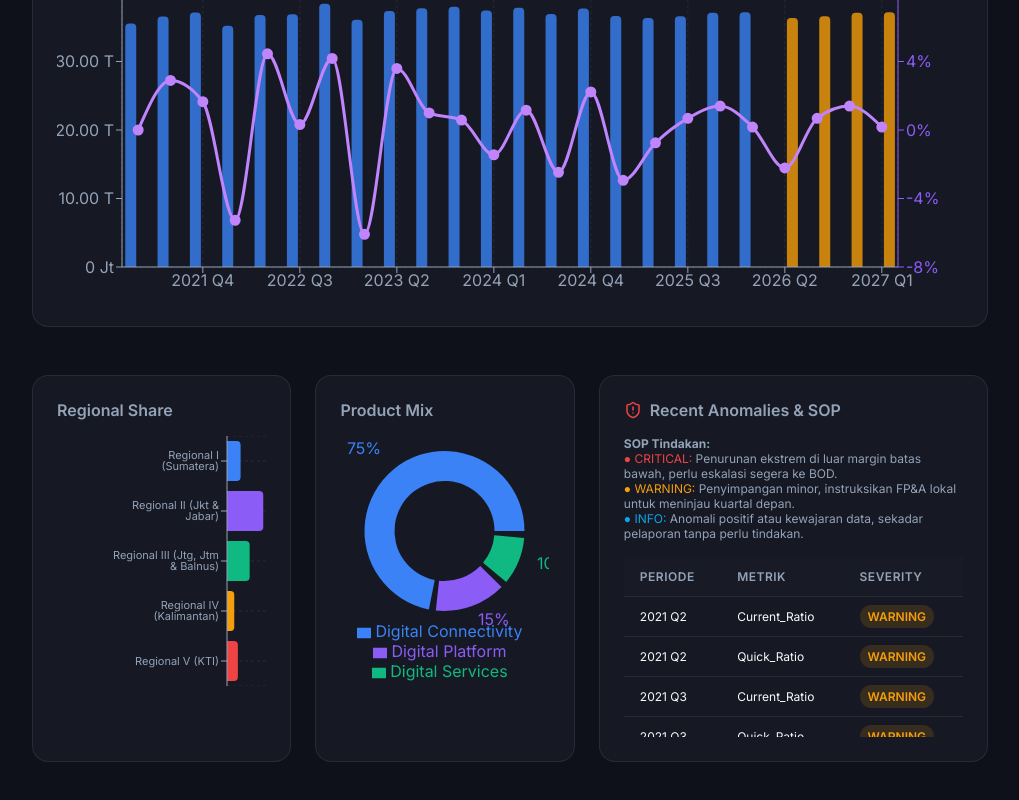
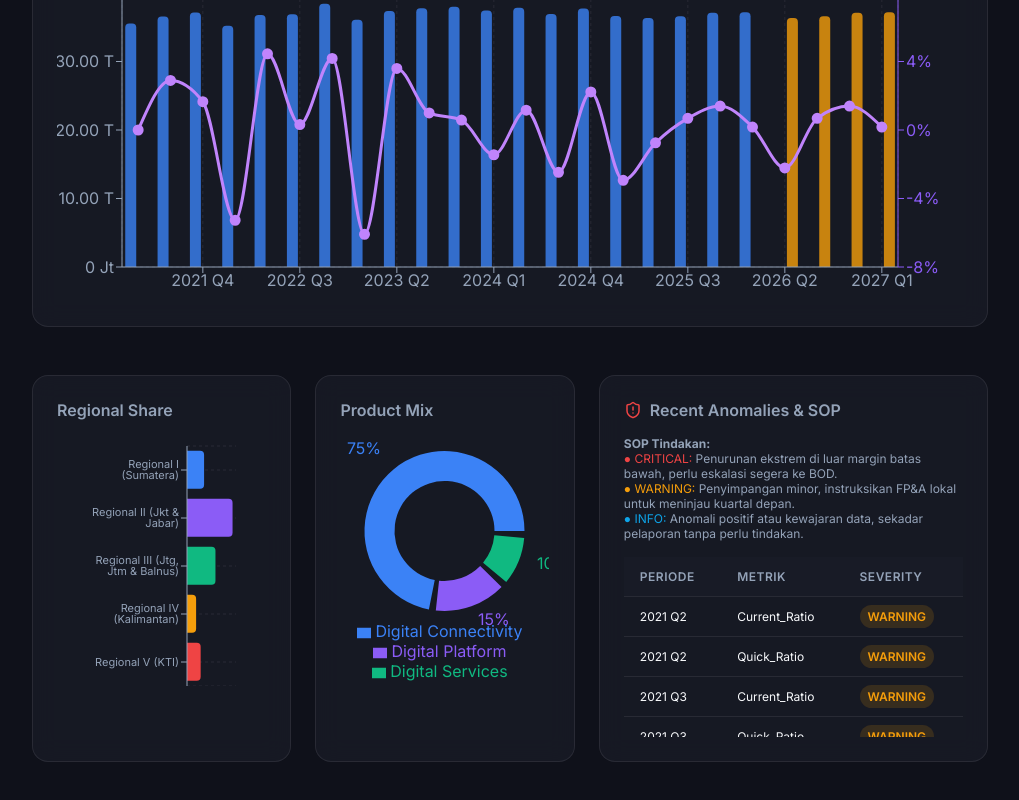
Before and after one commit to brahmayudhaerlangga/digistarhardskillusecase8, a React app in the folder frontend/: page / in a window 1280 px wide. Shown: the part 1898-2698 px from the top of the page, without its empty margins (260-1279 px from the left). Built offline with nearby package versions, Linux system fonts and the light colour scheme; the HTML template or start-up script is replaced by a standard one.

Commit message:
UI Tweaks: Adjust margins and widths to shift Regional BarChart left and widen bars

```diff
--- a/frontend/src/App.jsx
+++ b/frontend/src/App.jsx
@@ -424,10 +424,10 @@ function DashboardTab({ data, metric, ciVisibility }) {
           <div className="card-title">Regional Share</div>
           <div style={{ width: '100%', height: 250 }}>
             <ResponsiveContainer>
-              <BarChart data={data.regional || []} layout="vertical" margin={{ left: 10 }}>
+              <BarChart data={data.regional || []} layout="vertical" margin={{ top: 10, right: 30, left: -10, bottom: 0 }}>
                 <CartesianGrid strokeDasharray="3 3" stroke="var(--border-glass)" horizontal={true} vertical={false} />
                 <XAxis type="number" hide />
-                <YAxis dataKey="name" type="category" stroke="var(--text-muted)" width={160} tick={{fontSize: 11}} />
+                <YAxis dataKey="name" type="category" stroke="var(--text-muted)" width={140} tick={{fontSize: 11}} />
                 <RechartsTooltip contentStyle={{backgroundColor: 'var(--bg-dark)'}} cursor={{fill: 'rgba(255,255,255,0.05)'}} formatter={(val) => formatIDR(val)} />
                 <Bar dataKey="value" fill="var(--accent-blue)" radius={[0, 4, 4, 0]}>
                   {data.regional && data.regional.map((entry, index) => (
```
